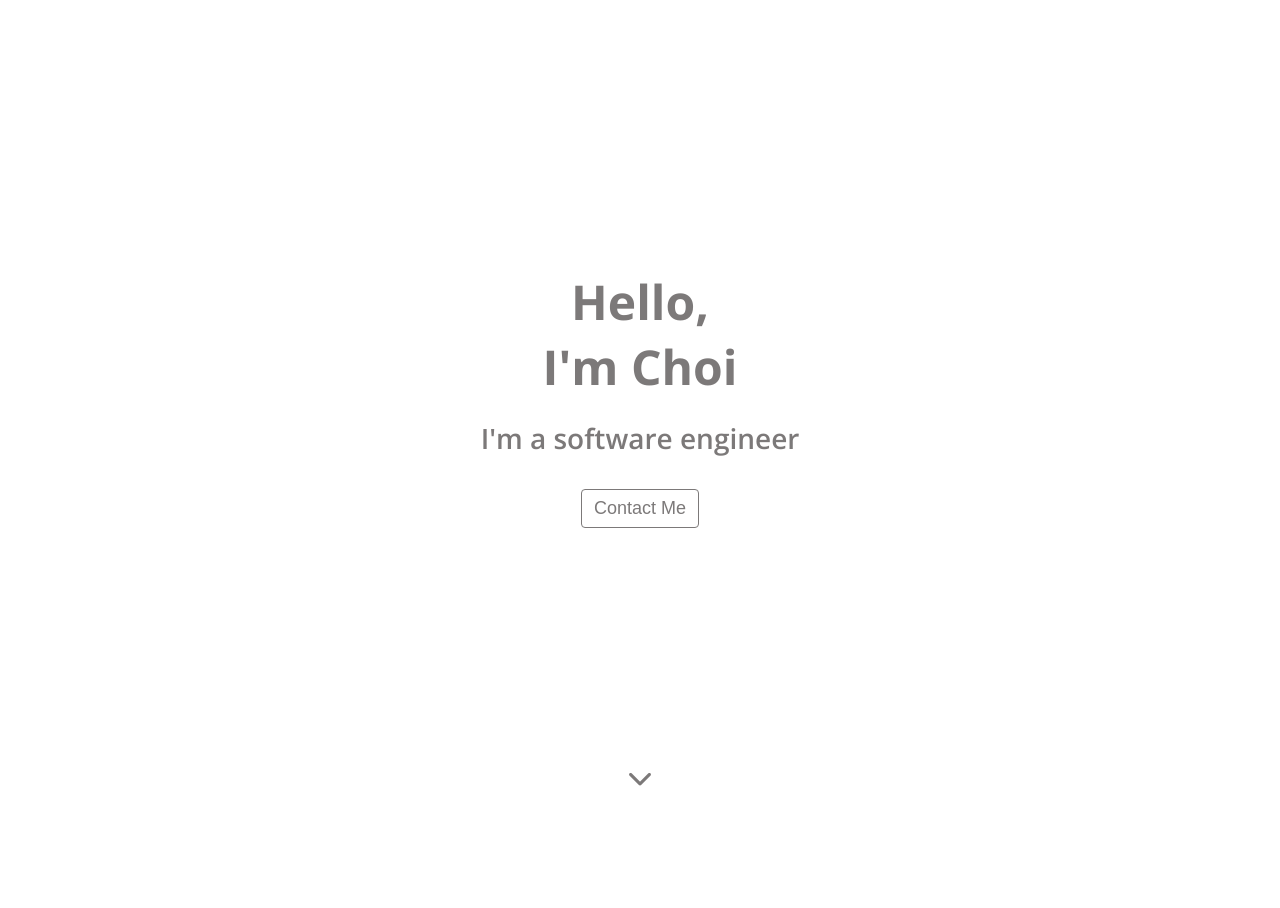
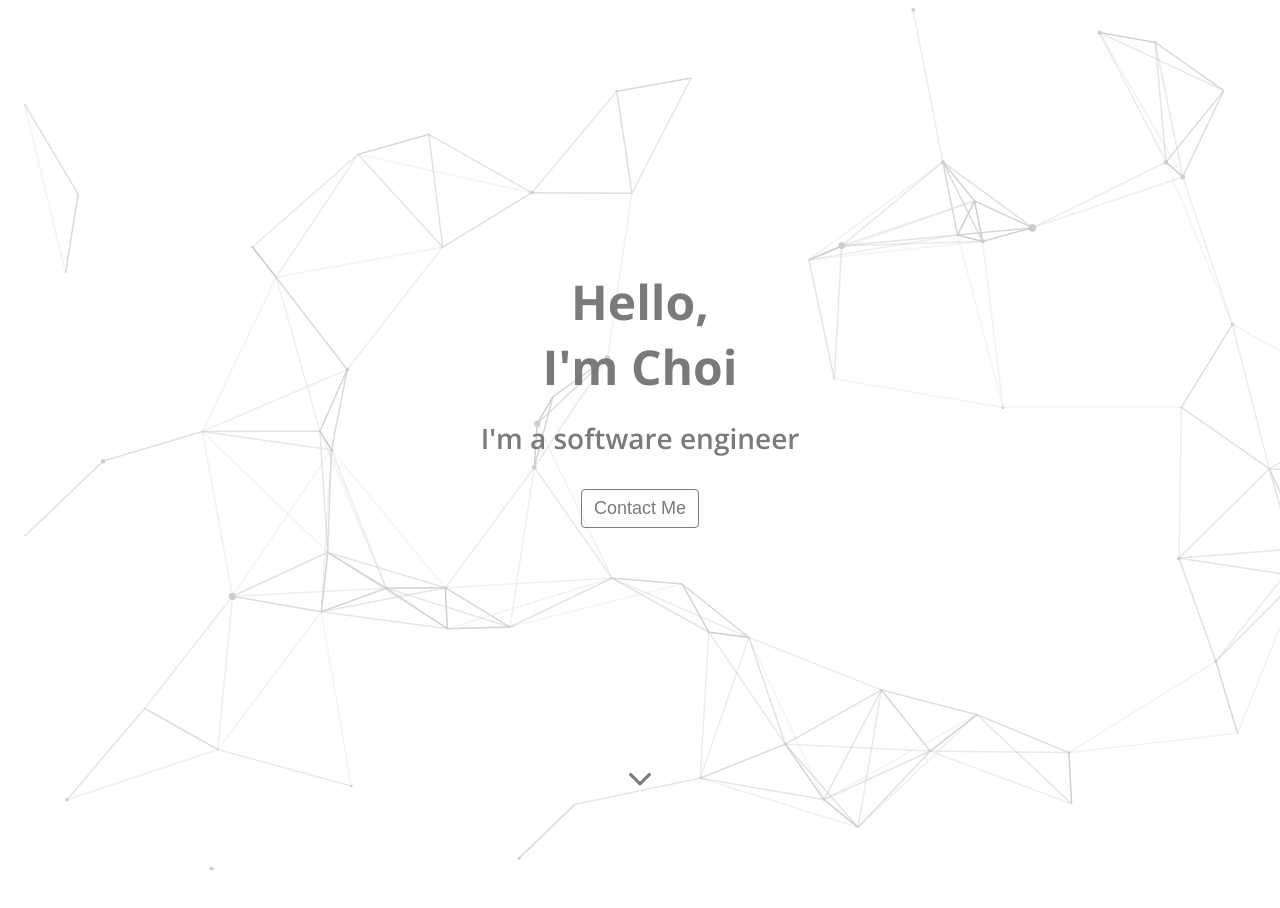
Before and after one commit to ChoiYKY/portfolio, a plain HTML site: page index.html in a window 1280 px wide. Shown: the top 908 px of the page. Drawn offline with nearby package versions, Linux system fonts and the light colour scheme; the site is published under a folder, as on GitHub Pages, so addresses that start at the root find nothing.

Commit message:
final touch

```diff
--- a/style.css
+++ b/style.css
@@ -44,7 +44,7 @@ body {
   margin: 0;
   font-family: "Open Sans", sans-serif;
   cursor: default;
-  background-image: url("/imgs/cool-background.png");
+  background-image: url("./imgs/cool-background.png");
   background-repeat: no-repeat;
   background-attachment: fixed;
   background-position: left top;
```
